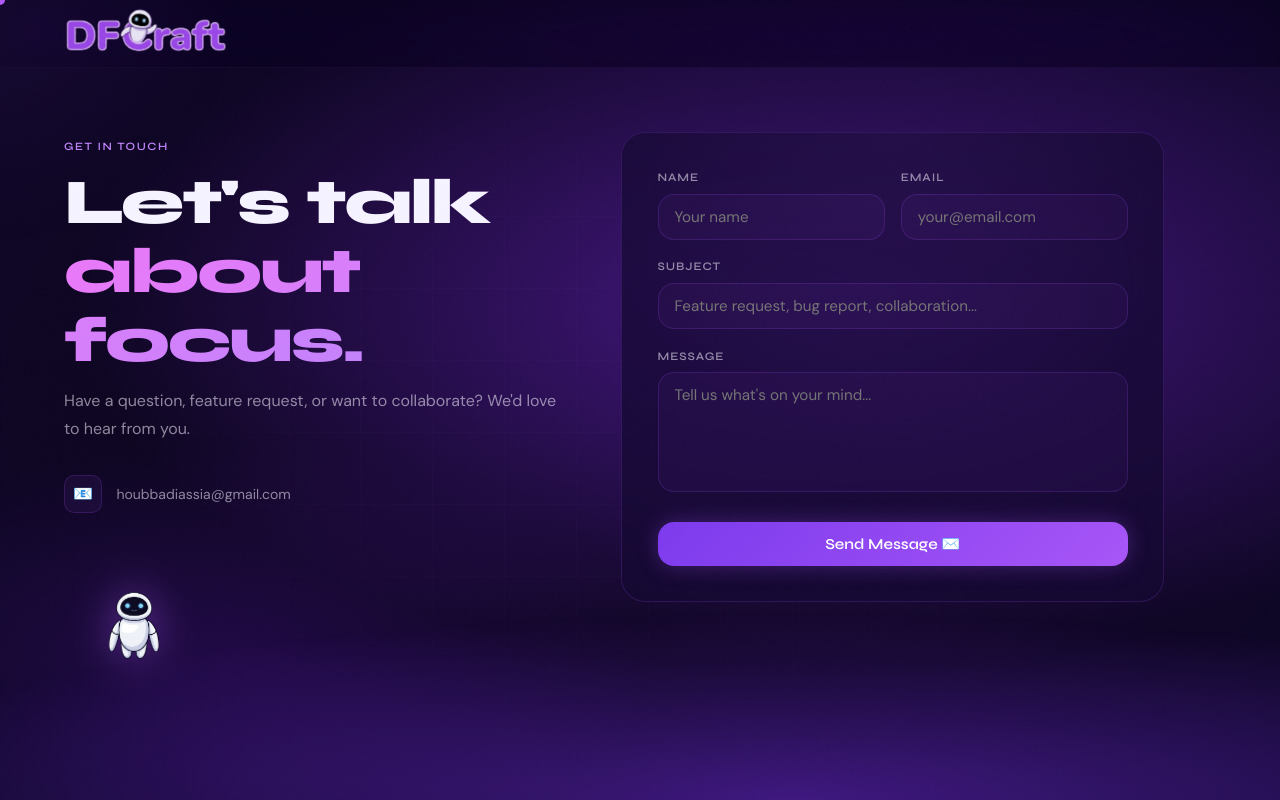
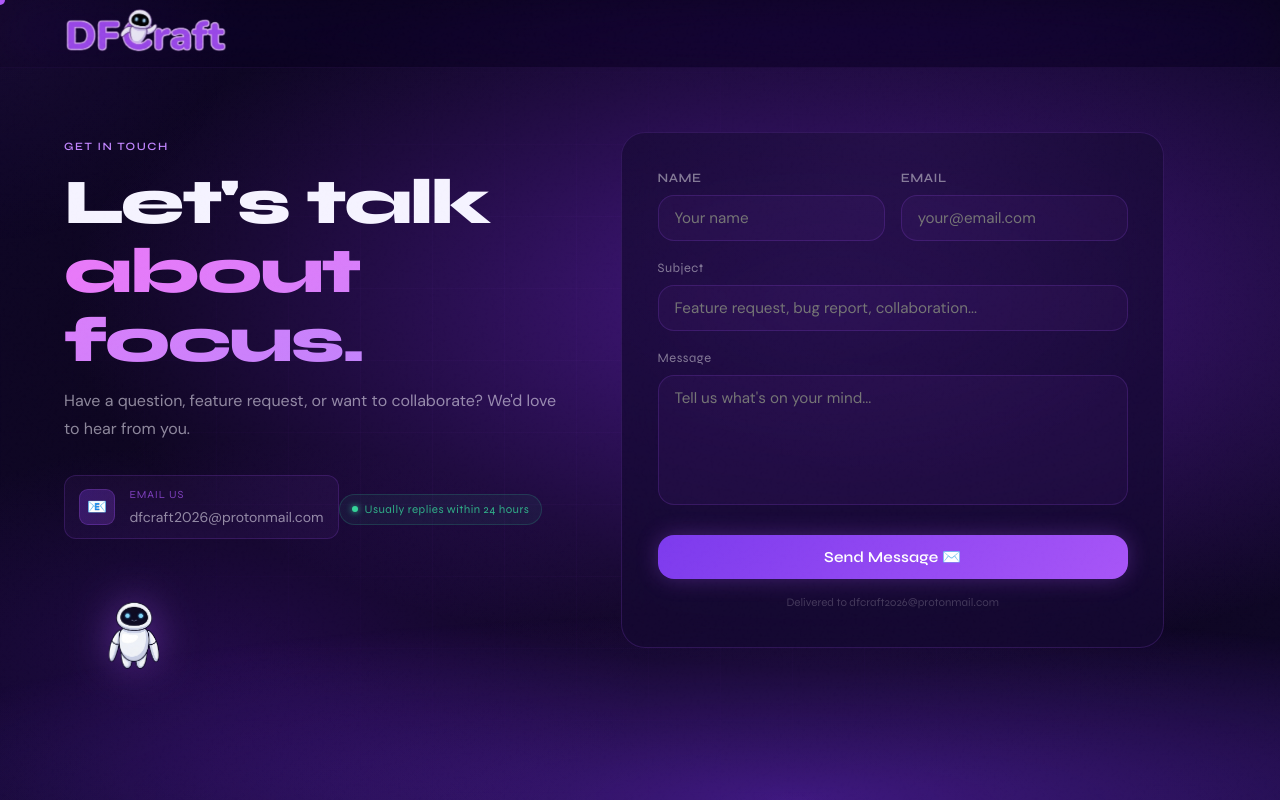
Before and after one commit to assia769/webSiteDf, a Next.js app: page /contact in a window 1280 px wide. Shown: the top 800 px of the page. Built offline with nearby package versions, Linux system fonts and the light colour scheme.

Commit message:
fixation du page de contact

```diff
--- a/package.json
+++ b/package.json
@@ -3,7 +3,7 @@
   "version": "0.1.0",
   "private": true,
   "scripts": {
-    "dev": "next dev",
+    "dev": "next dev --turbo",
     "build": "next build",
     "start": "next start",
     "lint": "eslint"
--- a/src/app/contact/page.tsx
+++ b/src/app/contact/page.tsx
@@ -2,7 +2,6 @@
 
 import { useState, FormEvent } from 'react';
 import Image from 'next/image';
-import { MagneticButton } from '@/components/ui/MagneticButton';
 
 export default function ContactPage() {
   const [status, setStatus] = useState<'idle' | 'sending' | 'sent' | 'error'>('idle');
@@ -17,24 +16,24 @@ export default function ContactPage() {
     setStatus('sending');
 
     try {
-      // EmailJS integration
-      // Replace these with your actual EmailJS credentials from .env.local
       const emailjs = await import('@emailjs/browser');
       await emailjs.default.send(
         process.env.NEXT_PUBLIC_EMAILJS_SERVICE_ID!,
         process.env.NEXT_PUBLIC_EMAILJS_TEMPLATE_ID!,
         {
-          from_name: form.name,
+          from_name:  form.name,
           from_email: form.email,
-          subject: form.subject,
-          message: form.message,
-          to_email: 'houbbadiassia@gmail.com',
+          subject:    form.subject,
+          message:    form.message,
+          // This matches {{to_email}} in your EmailJS template if needed
+          to_email:   'dfcraft2026@protonmail.com',
         },
         process.env.NEXT_PUBLIC_EMAILJS_PUBLIC_KEY!
       );
       setStatus('sent');
       setForm({ name: '', email: '', subject: '', message: '' });
-    } catch {
+    } catch (err) {
+      console.error('EmailJS error:', err);
       setStatus('error');
     }
   };
@@ -50,6 +49,7 @@ export default function ContactPage() {
     fontSize: '.95rem',
     outline: 'none',
     transition: 'all .25s',
+    boxSizing: 'border-box',
   };
 
   return (
@@ -63,7 +63,7 @@ export default function ContactPage() {
           maxWidth: 1100,
         }}
       >
-        {/* Left */}
+        {/* ── Left panel ────────────────────────────── */}
         <div>
           <span className="label-tag">Get in Touch</span>
           <h1 className="page-heading">
@@ -74,14 +74,66 @@ export default function ContactPage() {
             Have a question, feature request, or want to collaborate? We&apos;d love to hear from you.
           </p>
 
-          <div style={{ display: 'flex', alignItems: 'center', gap: '.9rem', marginBottom: '2rem' }}>
-            <div style={{ width: 38, height: 38, background: 'var(--glass)', border: '1px solid var(--glass-b)', borderRadius: 10, display: 'flex', alignItems: 'center', justifyContent: 'center' }}>
+          {/* Email display */}
+          <a
+            href="mailto:dfcraft2026@protonmail.com"
+            style={{
+              display: 'inline-flex', alignItems: 'center', gap: '.9rem',
+              marginBottom: '2rem', textDecoration: 'none',
+              padding: '10px 14px',
+              background: 'rgba(168,85,247,.06)',
+              border: '1px solid rgba(168,85,247,.18)',
+              borderRadius: 12,
+              transition: 'all .25s',
+            }}
+            onMouseEnter={e => {
+              (e.currentTarget as HTMLElement).style.background = 'rgba(168,85,247,.12)';
+              (e.currentTarget as HTMLElement).style.borderColor = 'rgba(168,85,247,.4)';
+            }}
+            onMouseLeave={e => {
+              (e.currentTarget as HTMLElement).style.background = 'rgba(168,85,247,.06)';
+              (e.currentTarget as HTMLElement).style.borderColor = 'rgba(168,85,247,.18)';
+            }}
+          >
+            <div style={{
+              width: 36, height: 36,
+              background: 'linear-gradient(135deg, rgba(124,58,237,.3), rgba(168,85,247,.2))',
+              border: '1px solid rgba(168,85,247,.25)',
+              borderRadius: 9,
+              display: 'flex', alignItems: 'center', justifyContent: 'center',
+              fontSize: '1rem', flexShrink: 0,
+            }}>
               📧
             </div>
-            <span style={{ color: 'var(--text-muted)', fontSize: '.875rem' }}>houbbadiassia@gmail.com</span>
+            <div>
+              <div style={{ fontSize: '.68rem', color: 'rgba(168,85,247,.7)', fontFamily: 'var(--font-display)', letterSpacing: '.08em', textTransform: 'uppercase', marginBottom: 2 }}>
+                Email us
+              </div>
+              <div style={{ fontSize: '.875rem', color: 'var(--text-muted)', fontFamily: 'var(--font-body)' }}>
+                dfcraft2026@protonmail.com
+              </div>
+            </div>
+          </a>
+
+          {/* Response time badge */}
+          <div style={{
+            display: 'inline-flex', alignItems: 'center', gap: 7,
+            padding: '5px 12px', borderRadius: 50,
+            background: 'rgba(52,211,153,.06)',
+            border: '1px solid rgba(52,211,153,.18)',
+            color: 'rgba(52,211,153,.8)',
+            fontSize: '.72rem', fontFamily: 'var(--font-display)',
+            letterSpacing: '.04em', marginBottom: '2rem',
+          } as React.CSSProperties}>
+            <span style={{
+              width: 6, height: 6, borderRadius: '50%',
+              background: '#34d399', boxShadow: '0 0 6px #34d399',
+              flexShrink: 0,
+            }} />
+            Usually replies within 24 hours
           </div>
 
-          {/* Mini robot */}
+          {/* Robot mascot */}
           <Image
             src="/assets/robot/ai.png"
             alt="DFCraft mascot"
@@ -91,12 +143,13 @@ export default function ContactPage() {
               objectFit: 'contain',
               filter: 'drop-shadow(0 0 20px rgba(168,85,247,.45))',
               animation: 'robotLevitate 4s ease-in-out infinite',
-              marginTop: '1.5rem',
+              display: 'block',
+              marginTop: '.5rem',
             }}
           />
         </div>
 
-        {/* Form */}
+        {/* ── Form panel ────────────────────────────── */}
         <div
           style={{
             background: 'var(--card-bg)',
@@ -108,29 +161,50 @@ export default function ContactPage() {
             overflow: 'hidden',
           }}
         >
-          <div style={{ position: 'absolute', inset: 0, background: 'radial-gradient(circle at 50% 0%, rgba(168,85,247,.07), transparent 60%)', pointerEvents: 'none' }} />
+          <div style={{
+            position: 'absolute', inset: 0,
+            background: 'radial-gradient(circle at 50% 0%, rgba(168,85,247,.07), transparent 60%)',
+            pointerEvents: 'none',
+          }} />
 
+          {/* ── Success state ── */}
           {status === 'sent' ? (
-            <div style={{ textAlign: 'center', padding: '3rem 2rem' }}>
+            <div style={{ textAlign: 'center', padding: '3rem 2rem', position: 'relative', zIndex: 1 }}>
               <div style={{ fontSize: '3rem', marginBottom: '1rem' }}>✅</div>
-              <h3 style={{ fontFamily: 'var(--font-display)', fontSize: '1.3rem', marginBottom: '.6rem' }}>Message sent!</h3>
-              <p style={{ color: 'var(--text-muted)' }}>We&apos;ll get back to you within 24 hours.</p>
+              <h3 style={{ fontFamily: 'var(--font-display)', fontSize: '1.3rem', marginBottom: '.6rem', color: 'var(--text)' }}>
+                Message sent!
+              </h3>
+              <p style={{ color: 'var(--text-muted)', marginBottom: '.5rem' }}>
+                We&apos;ll get back to you within 24 hours.
+              </p>
+              <p style={{ color: 'rgba(255,255,255,.25)', fontSize: '.8rem', fontFamily: 'var(--font-display)' }}>
+                dfcraft2026@protonmail.com
+              </p>
               <button
                 onClick={() => setStatus('idle')}
-                style={{ marginTop: '1.5rem', background: 'none', border: '1px solid var(--glass-b)', color: 'var(--text-muted)', padding: '8px 20px', borderRadius: 8, fontSize: '.85rem' }}
+                style={{
+                  marginTop: '1.5rem', background: 'none', cursor: 'pointer',
+                  border: '1px solid var(--glass-b)', color: 'var(--text-muted)',
+                  padding: '8px 20px', borderRadius: 8, fontSize: '.85rem',
+                  fontFamily: 'var(--font-body)',
+                  transition: 'all .2s',
+                }}
               >
                 Send another →
               </button>
             </div>
           ) : (
+            /* ── Form ── */
             <form onSubmit={handleSubmit} style={{ position: 'relative', zIndex: 1 }}>
               <div style={{ display: 'grid', gridTemplateColumns: '1fr 1fr', gap: '1rem', marginBottom: '1.1rem' }}>
                 {[
-                  { label: 'Name', name: 'name', type: 'text', placeholder: 'Your name' },
+                  { label: 'Name',  name: 'name',  type: 'text',  placeholder: 'Your name' },
                   { label: 'Email', name: 'email', type: 'email', placeholder: 'your@email.com' },
                 ].map(f => (
                   <div key={f.name}>
-                    <label className="form-label">{f.label}</label>
+                    <label className="form-label" style={{ display: 'block', marginBottom: 6, fontSize: '.8rem', color: 'rgba(255,255,255,.45)', fontFamily: 'var(--font-display)', letterSpacing: '.04em' }}>
+                      {f.label}
+                    </label>
                     <input
                       name={f.name}
                       type={f.type}
@@ -139,15 +213,25 @@ export default function ContactPage() {
                       value={form[f.name as keyof typeof form]}
                       onChange={handleChange}
                       style={inputStyle}
-                      onFocus={e => { e.target.style.borderColor = 'var(--purple)'; e.target.style.boxShadow = '0 0 20px rgba(168,85,247,.15)'; }}
-                      onBlur={e => { e.target.style.borderColor = 'var(--glass-b)'; e.target.style.boxShadow = ''; }}
+                      onFocus={e => {
+                        e.target.style.borderColor = 'rgba(168,85,247,.6)';
+                        e.target.style.boxShadow = '0 0 20px rgba(168,85,247,.15)';
+                        e.target.style.background = 'rgba(168,85,247,.08)';
+                      }}
+                      onBlur={e => {
+                        e.target.style.borderColor = 'var(--glass-b)';
+                        e.target.style.boxShadow = '';
+                        e.target.style.background = 'rgba(168,85,247,.05)';
+                      }}
                     />
                   </div>
                 ))}
               </div>
 
               <div style={{ marginBottom: '1.1rem' }}>
-                <label className="form-label">Subject</label>
+                <label style={{ display: 'block', marginBottom: 6, fontSize: '.8rem', color: 'rgba(255,255,255,.45)', fontFamily: 'var(--font-display)', letterSpacing: '.04em' }}>
+                  Subject
+                </label>
                 <input
                   name="subject"
                   type="text"
@@ -155,40 +239,83 @@ export default function ContactPage() {
                   value={form.subject}
                   onChange={handleChange}
                   style={inputStyle}
-                  onFocus={e => { e.target.style.borderColor = 'var(--purple)'; e.target.style.boxShadow = '0 0 20px rgba(168,85,247,.15)'; }}
-                  onBlur={e => { e.target.style.borderColor = 'var(--glass-b)'; e.target.style.boxShadow = ''; }}
+                  onFocus={e => {
+                    e.target.style.borderColor = 'rgba(168,85,247,.6)';
+                    e.target.style.boxShadow = '0 0 20px rgba(168,85,247,.15)';
+                    e.target.style.background = 'rgba(168,85,247,.08)';
+                  }}
+                  onBlur={e => {
+                    e.target.style.borderColor = 'var(--glass-b)';
+                    e.target.style.boxShadow = '';
+                    e.target.style.background = 'rgba(168,85,247,.05)';
+                  }}
                 />
               </div>
 
               <div style={{ marginBottom: '1.4rem' }}>
-                <label className="form-label">Message</label>
+                <label style={{ display: 'block', marginBottom: 6, fontSize: '.8rem', color: 'rgba(255,255,255,.45)', fontFamily: 'var(--font-display)', letterSpacing: '.04em' }}>
+                  Message
+                </label>
                 <textarea
                   name="message"
                   placeholder="Tell us what's on your mind..."
                   required
+                  rows={5}
                   value={form.message}
                   onChange={handleChange}
-                  style={{ ...inputStyle, resize: 'none', height: 120 }}
-                  onFocus={e => { e.target.style.borderColor = 'var(--purple)'; e.target.style.boxShadow = '0 0 20px rgba(168,85,247,.15)'; }}
-                  onBlur={e => { e.target.style.borderColor = 'var(--glass-b)'; e.target.style.boxShadow = ''; }}
+                  style={{ ...inputStyle, resize: 'none', height: 130 }}
+                  onFocus={e => {
+                    e.target.style.borderColor = 'rgba(168,85,247,.6)';
+                    e.target.style.boxShadow = '0 0 20px rgba(168,85,247,.15)';
+                    e.target.style.background = 'rgba(168,85,247,.08)';
+                  }}
+                  onBlur={e => {
+                    e.target.style.borderColor = 'var(--glass-b)';
+                    e.target.style.boxShadow = '';
+                    e.target.style.background = 'rgba(168,85,247,.05)';
+                  }}
                 />
               </div>
+
+              {/* Error message */}
+              {status === 'error' && (
+                <div style={{
+                  marginBottom: '1rem', padding: '10px 14px',
+                  background: 'rgba(239,68,68,.08)', border: '1px solid rgba(239,68,68,.25)',
+                  borderRadius: 8, color: 'rgba(252,165,165,.9)', fontSize: '.83rem',
+                  fontFamily: 'var(--font-body)',
+                }}>
+                  ⚠️ Something went wrong. Please check your connection and try again, or email us directly at{' '}
+                  <a href="mailto:dfcraft2026@protonmail.com" style={{ color: '#f87171', textDecoration: 'underline' }}>
+                    dfcraft2026@protonmail.com
+                  </a>
+                </div>
+              )}
 
               <button
                 type="submit"
                 disabled={status === 'sending'}
                 style={{
                   width: '100%', padding: '13px',
-                  background: 'linear-gradient(135deg, #7c3aed, #a855f7)',
+                  background: status === 'sending'
+                    ? 'rgba(124,58,237,.5)'
+                    : 'linear-gradient(135deg, #7c3aed, #a855f7)',
                   color: '#fff', border: 'none', borderRadius: 'var(--radius)',
                   fontFamily: 'var(--font-display)', fontWeight: 600, fontSize: '.95rem',
-                  boxShadow: '0 0 22px rgba(168,85,247,.3)',
+                  boxShadow: status === 'sending' ? 'none' : '0 0 22px rgba(168,85,247,.3)',
                   transition: 'all .3s',
-                  opacity: status === 'sending' ? .7 : 1,
+                  cursor: status === 'sending' ? 'not-allowed' : 'pointer',
+                  letterSpacing: '.01em',
                 }}
               >
-                {status === 'sending' ? '⏳ Sending...' : status === 'error' ? '❌ Try again' : 'Send Message ✉️'}
+                {status === 'sending' ? '⏳ Sending...' :
+                 status === 'error'   ? '↩ Try again' :
+                                        'Send Message ✉️'}
               </button>
+
+              <p style={{ textAlign: 'center', marginTop: '.9rem', fontSize: '.72rem', color: 'rgba(255,255,255,.2)', fontFamily: 'var(--font-display)' }}>
+                Delivered to dfcraft2026@protonmail.com
+              </p>
             </form>
           )}
         </div>
@@ -196,7 +323,7 @@ export default function ContactPage() {
 
       <style>{`
         @media (max-width: 768px) {
-          .page-wrapper > div { grid-template-columns: 1fr !important; }
+          .page-wrapper > div { grid-template-columns: 1fr !important; gap: 2.5rem !important; }
         }
       `}</style>
     </div>
```
